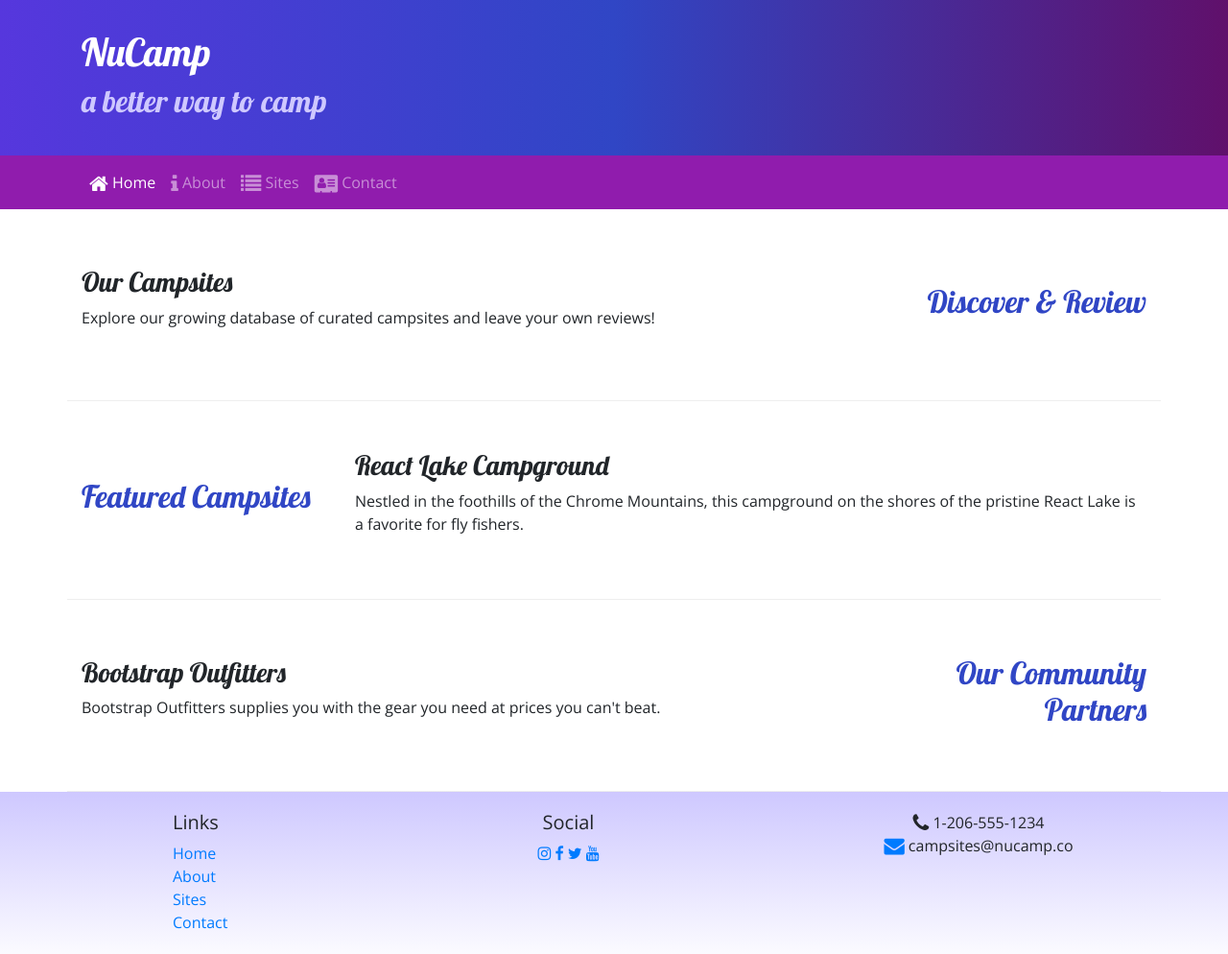
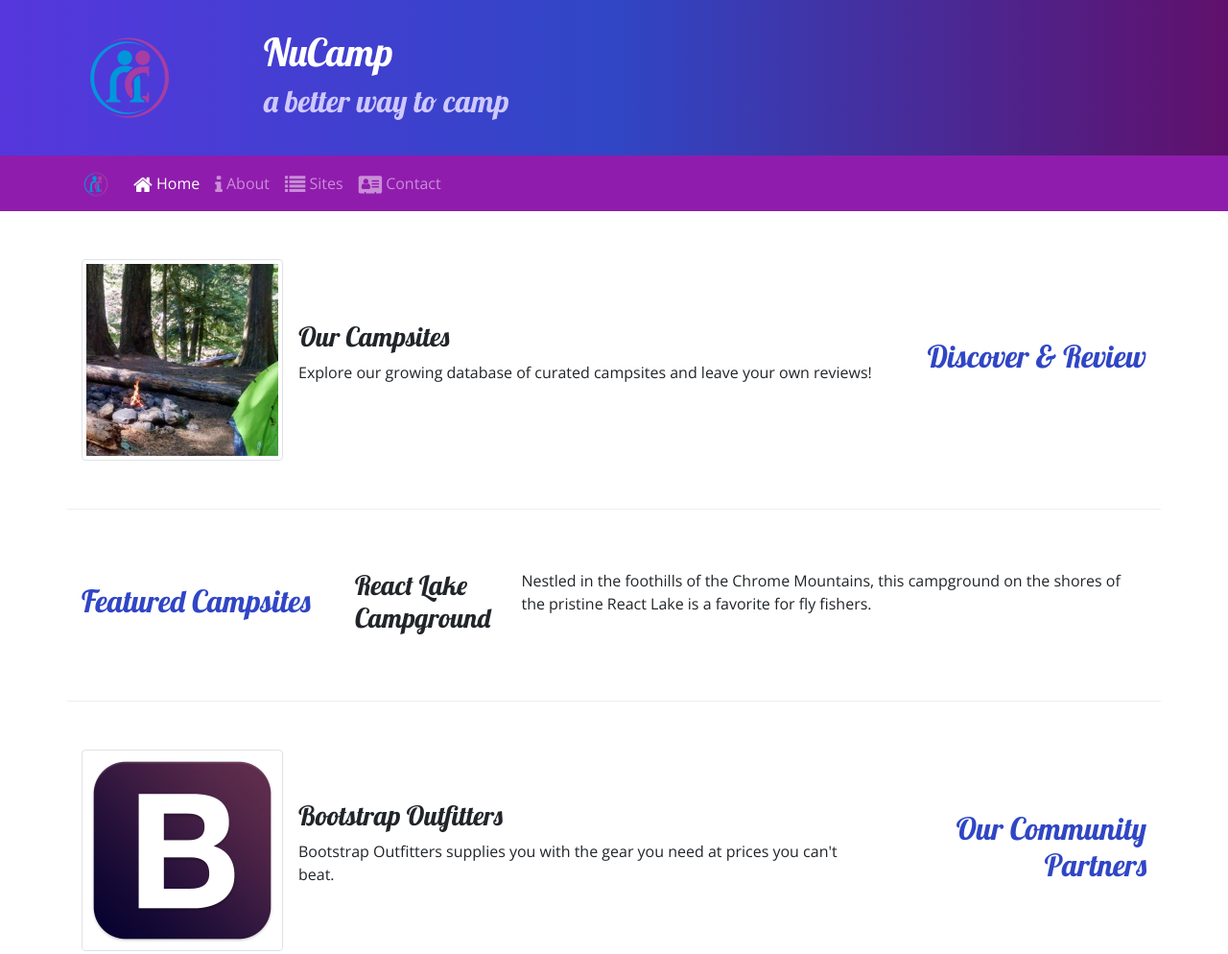
Before and after one commit to vestrada93/bootstrap_project1, a website: page index.html in a window 1280 px wide. Shown: the top 994 px of the page at 96% size. Drawn offline with nearby package versions, Linux system fonts and the light colour scheme.

Commit message:
Images and Media

```diff
--- a/index.html
+++ b/index.html
@@ -20,6 +20,9 @@
     <header class="jumbotron jumbotron-fluid">
         <div class="container">
             <div class="row">
+                <div class="col-4 col-sm-3 col-md-2 align-self-center">
+                    <img src="/img/img/logo.png" class="img-fluid">
+                </div>
                 <div class="col">
                     <h1>NuCamp</h1>
                     <h2>a better way to camp</h2>
@@ -30,7 +33,8 @@
 
     <nav class="navbar navbar-expand-sm navbar-dark sticky-top">
         <div class="container">
-            <button class="navbar-toggler ml-auto" type="button" data-toggle="collapse" data-target="#nucampNavbar">
+            <a class="navbar-brand" href="#"> <img src="/img/img/logo.png" height="30" width="30"> </a>
+            <button class="navbar-toggler" type="button" data-toggle="collapse" data-target="#nucampNavbar">
                 <span class="navbar-toggler-icon"></span>
             </button>
             <div class="collapse navbar-collapse" id="nucampNavbar">
@@ -50,8 +54,13 @@
                 <h2 class="text-sm-right">Discover & Review</h2>
             </div>
             <div class="col">
+                <div class="media">
+                    <img class="d-flex mr-3 img-thumbnail" src="/img/img/breadcrumb-trail-thumb.jpg" alt="Breadcrumb Trail" />
+                    <div class="media-body align-self-center">
                         <h3>Our Campsites</h3>
                         <p class="d-none d-sm-block">Explore our growing database of curated campsites and leave your own reviews!</p>
+                    </div>
+                </div>
             </div>
         </div>
 
@@ -60,8 +69,10 @@
                 <h2>Featured Campsites</h2>
             </div>
             <div class="col">
+                <div class="media">
                     <h3>React Lake Campground</h3>
                     <p class="d-none d-sm-block">Nestled in the foothills of the Chrome Mountains, this campground on the shores of the pristine React Lake is a favorite for fly fishers.</p>
+                </div>
    			</div>
         </div>
 
@@ -70,8 +81,13 @@
                 <h2 class="text-sm-right">Our Community Partners</h2>
             </div>
             <div class="col">
+                <div class="media">
+                    <img class="d-flex mr-3 img-thumbnail" src="/img/img/bootstrap-thumb.png" alt="Bootstrap Outfitters">
+                    <div class="media-body align-self-center">
                         <h3>Bootstrap Outfitters</h3>
                         <p class="d-none d-sm-block">Bootstrap Outfitters supplies you with the gear you need at prices you can't beat.</p>
+                    </div>
+                </div>
             </div>
         </div>
     </div>
```
Also changed, not shown: aboutus.html (+7 -3 lines), contactus.html (+5 -1 lines), img/img/bootstrap-thumb.png (added), img/img/breadcrumb-trail-thumb.jpg (added), img/img/breadcrumb-trail.jpg (added), img/img/chrome-river-thumb.jpg (added), img/img/chrome-river.jpg (added), img/img/logo.png (added), img/img/react-lake-thumb.jpg (added), img/img/react-lake.jpg (added). Lines whose indentation alone changed are shown as unchanged.
